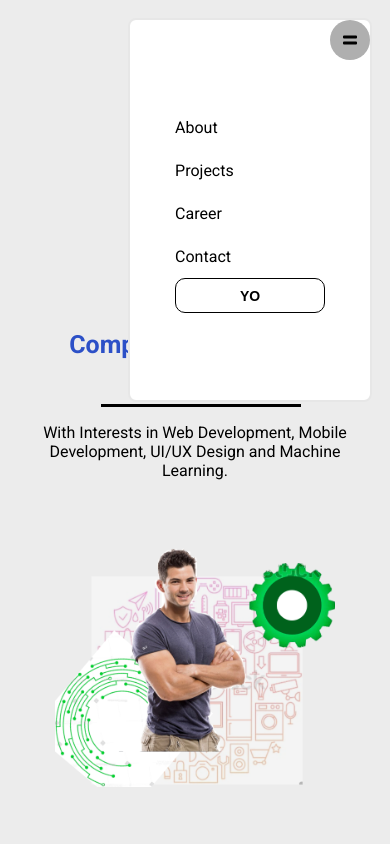
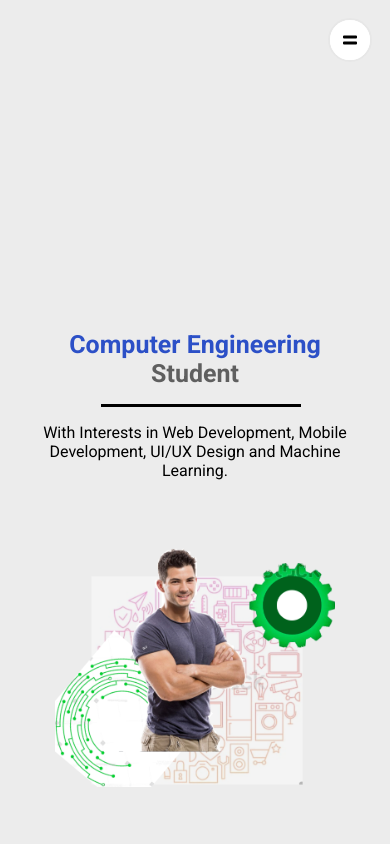
Before and after one commit to lexaugustin/personal-website-v3, a React (Create React App) app in the folder client/: page / in a window 390 px wide. Shown: the top 844 px of the page. Built offline with nearby package versions, Linux system fonts and the light colour scheme.

Commit message:
Finished the mobile navigation

```diff
--- a/client/src/components/sections/navbar/Navbar.js
+++ b/client/src/components/sections/navbar/Navbar.js
@@ -9,7 +9,7 @@ export default class Navbar extends Component {
 
     state = {
         scrolled: false,
-        navMobile: 'navOpen',
+        navMobile: 'navClose',
         navMobileIcon: 'fas fa-equals'
     }
 
--- a/client/src/components/sections/navbar/navLinks/NavLinks.module.css
+++ b/client/src/components/sections/navbar/navLinks/NavLinks.module.css
@@ -20,4 +20,8 @@
     #navSections li {
         margin: 8% 0;
     }
+
+    #navSections #resumeButton {
+        margin-top: 28%;
+    }
 }
--- a/client/src/components/sections/navbar/navMobile/NavMobile.js
+++ b/client/src/components/sections/navbar/navMobile/NavMobile.js
@@ -7,6 +7,7 @@ import styles from './NavMobile.module.css';
 const navMobile = (props) => {
     return (
         <div id={styles[props.navMobileClass]}>
+
             <div
                 id={styles.toggleButton}
                 onClick={props.buttonClick}
--- a/client/src/components/sections/navbar/navMobile/NavMobile.module.css
+++ b/client/src/components/sections/navbar/navMobile/NavMobile.module.css
@@ -1,15 +1,4 @@
 #navOpen {
-    right: 4.6vw;
-    top: 4.6vw;
-    background-color: #FFF;
-    border: 2px solid rgb(231, 231, 231);
-    border-radius: 8px;
-    position: absolute;
-    display: flex;
-    transition: 1s;
-}
-
-#navClose {
     right: 4.6vw;
     top: 4.6vw;
     background-color: #FFF;
@@ -19,10 +8,21 @@
     display: flex;
 }
 
+#navClose {
+    right: 4.6vw;
+    top: 4.6vw;
+    background-color: #FFF;
+    border: 2px solid rgb(231, 231, 231);
+    border-radius: 50%;
+    position: absolute;
+    display: flex;
+}
+
 #navLinks {
     display: flex;
     align-items: center;
     margin: 0 auto;
+    /* background-color: red; */
 }
 
 #toggleButton {
@@ -35,7 +35,7 @@
     display: flex;
     align-items: center;
     justify-content: center;
-    background-color: rgb(175, 175, 175);
+    background-color: rgb(255, 255, 255);
 }
 
 
@@ -59,7 +59,6 @@
         max-width: 400px;
         min-height: 380px;
         min-width: 240px;
-        transition: 1s;
     }
 
 }
```
